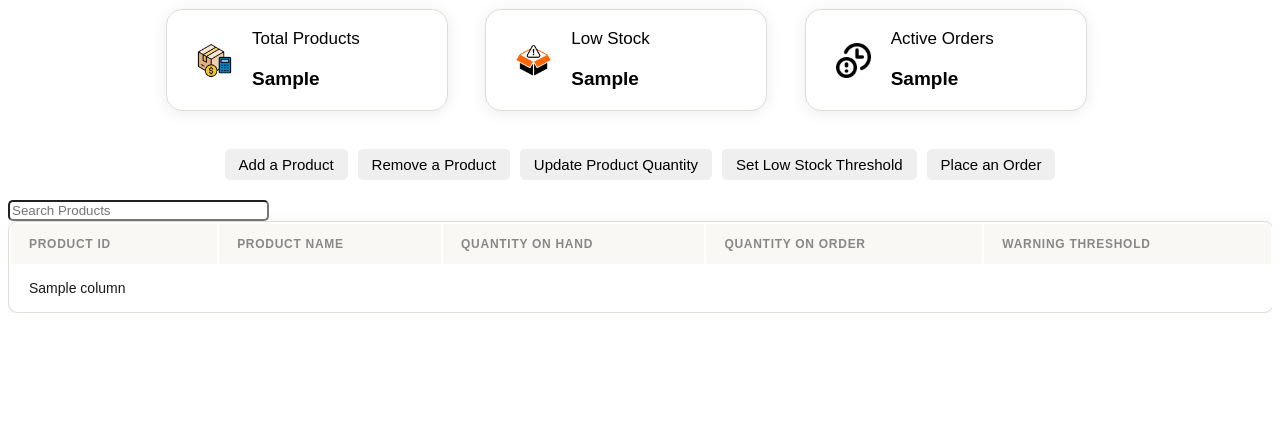
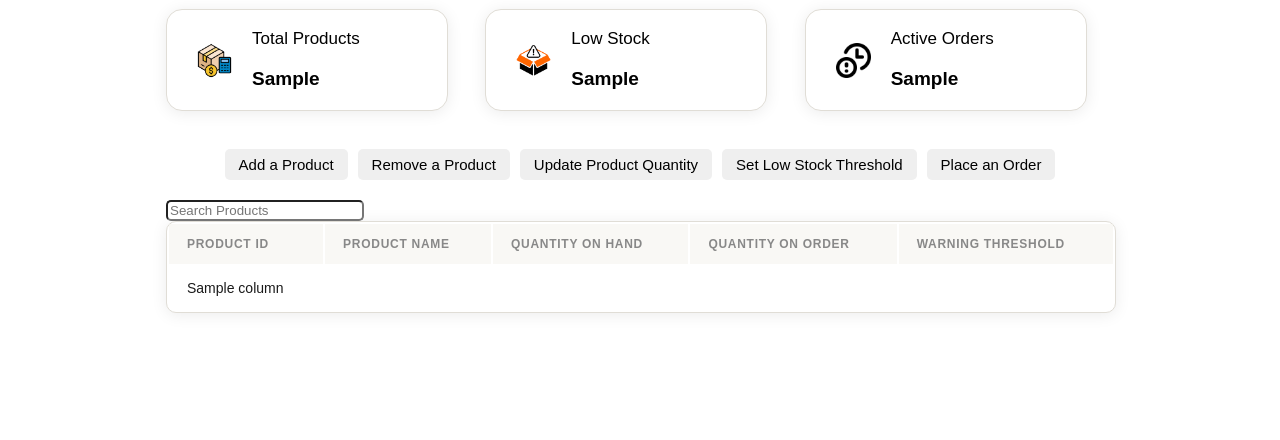
Before and after one commit to BedHeadNinja/SE-Project-416-GD, a Python web app: template IMS/IMS/templates/inventory/inventory.html in a window 1280 px wide. Shown: the part 163-603 px from the top of the page. Run offline with Jinja, Linux system fonts and the light colour scheme; the template is opened without the code that fills it: most values are stand-ins (such as "Sample title", 1, 10 or a date in 2020); form fields are guessed from the names that the template uses.

Commit message:
Fixed table formatting on inventory page. Will likely require further tweaks  On branch main  Changes to be committed: 	modified:   IMS/IMS/templates/inventory/inventory.html

```diff
--- a/IMS/IMS/templates/inventory/inventory.html
+++ b/IMS/IMS/templates/inventory/inventory.html
@@ -39,7 +39,6 @@
                 </div>
             </div>
             </a>
-            </div>
         </div>
     <br>
         <div class="inventory-buttons">
@@ -158,7 +157,6 @@
         </div>
         <div class="navbar">
     <input type="text" id="search" onkeyup="tableSearch()" placeholder="Search Products">
-    <div class="order-list">
         </div>
         <div id="tableCSS">
         <table>
```
Lines whose indentation alone changed are shown as unchanged.
